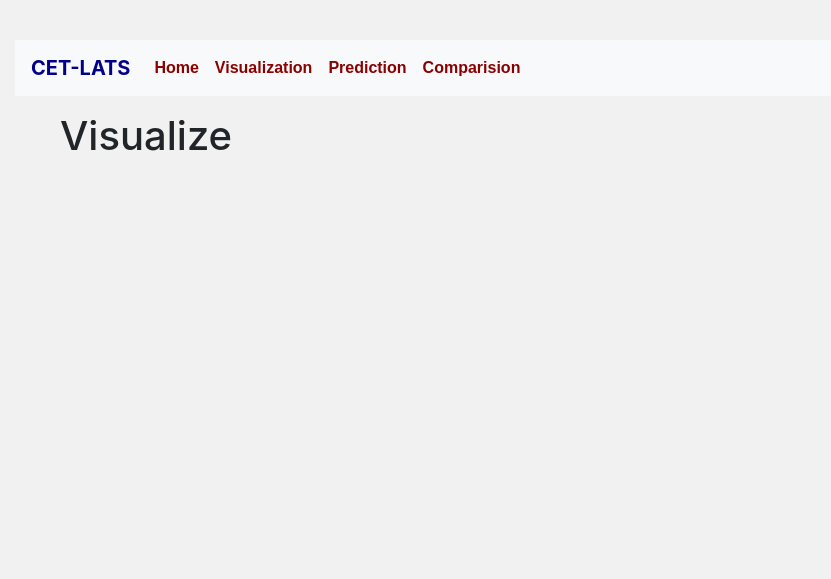
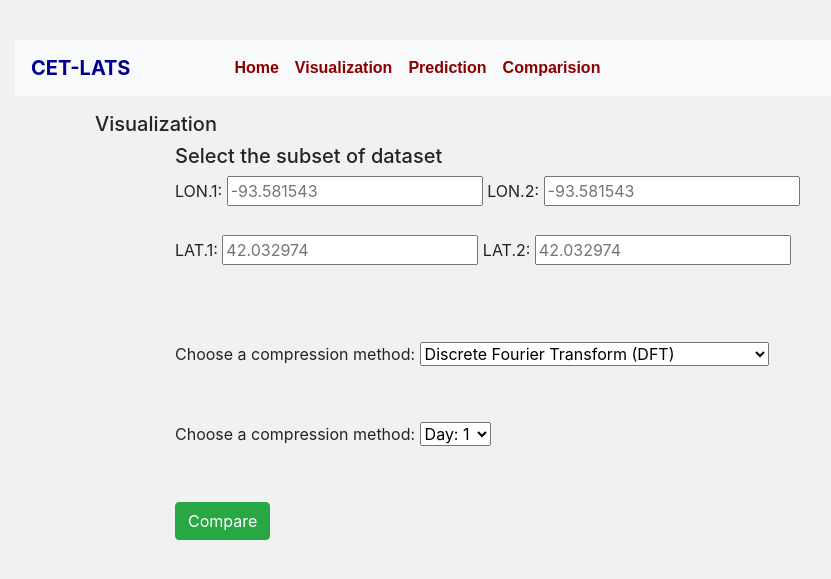
Before and after one commit to Prabingiri/CET-LATS, a Flask app: page /visualize in a window 1280 px wide. Shown: the top 579 px of the page, without its empty margins (25-856 px from the left). Run offline with Flask 2, Linux system fonts and the light colour scheme; some libraries are stand-ins or nearby versions.

Commit message:
Add files via upload

```diff
--- a/app/templates/public/visualization.html
+++ b/app/templates/public/visualization.html
@@ -1,12 +1,125 @@
 {% extends "public/templates/public_template.html" %}
 {% block title %}Home{% endblock %}
 
+
 {% block main %}
-<div class="container">
-  <div class="row">
-    <div class="col">
-      <h1>Visualize</h1>
+<style>
+    div{
+
+    /*margin-left: 30px !important;*/
+        /*border: 1px solid black;*/
+  /*margin-top: 100px;*/
+  /*margin-bottom: 100px;*/
+  /*margin-right: 150px;*/
+  margin-left: 80px;
+  /*background-color: lightblue;*/
+    }
+
+
+</style>
+<div>
+                <h5>Visualization</h5>
+               <form action='/visualize_results' method='POST' id='submitform'>
+                 <div class="select">
+                <!--<input type='text', placeholder='user id'  name='user_input'>-->
+                   <h5>Select the subset of dataset</h5>
+                <!--<select name="datas"  id="datas"></select>-->
+                   <!--<label for="dataset">Choose subset datset:</label>-->
+
+                    <label for="long1">LON.1:</label>
+                    <input type="text" id="long1" name="1ong1" placeholder="-93.581543">
+                    <label for="long2">LON.2:</label>
+                    <input type="text" id="long2" name="long2" placeholder="-93.581543"><br><br>
+                   <label for="lat1">LAT.1:</label>
+                   <input type="text" id="lat1" name="LAT.1" placeholder="42.032974">
+                    <label for="lat2">LAT.2:</label>
+                    <input type="text" id="lat2" name="lat2" placeholder="42.032974"><br><br>
+                   </div>
+                   <!--<input type="submit" value="Submit">-->
+
+                    <!--<select name="data" id="dataset" >-->
+                      <!--<option value="cluster1">dataset1</option>-->
+                      <!--<option value="cluster2">dataset2</option>-->
+                      <!--<option value="cluster3">dataset3</option>-->
+                      <!--<option value="cluster4">dataset4</option>-->
+                        <!--<option value="cluster5">dataset5</option>-->
+                      <!--<option value="6">dataset6</option>-->
+                      <!--<option value="7">dataset7</option>-->
+                      <!--<option value="8">dataset8</option>-->
+                        <!--<option value="9">dataset9</option>-->
+                      <!--<option value="10">dataset10</option>-->
+
+                    <!--</select>-->
+
+                <br><br>
+                <!--<h2>Other Options</h2>-->
+                 <div class="choose_cmmethd">
+
+                    <label for="cm_mthd">Choose a compression method:</label>
+                      <select id="cm_mthd" name="compression">
+                        <option value="DFT">Discrete Fourier Transform (DFT)</option>
+                        <option value="PAA">Piecewise Aggregate Approximation (PAA)</option>
+                        <option value="VW">Visvalingam-Whyatt Algorithm (VW)</option>
+                        <option value="OP">(Adapted) Optimal Algorithm (OP)</option>
+                        <option value="DP">(Adapted) Douglas-Peucker Algorithm (DP)</option>
+                      </select>
+                 </div>
+                 <br><br>
+
+                 <div class="chhose_instance">
+
+                    <label for="instance">Choose a compression method:</label>
+                      <select id="instance" name="s_instance">
+                        <option value="1">Day: 1</option>
+                        <option value="2">Day: 2</option>
+                        <option value="3">Day: 3</option>
+                        <option value="4">Day: 4</option>
+                        <option value="5">Day: 5</option>
+                      </select>
+                   </div>
+                 <br>
+                 <br>
+                      <div>
+                        <button type="submit" class="btn btn-success">Compare</button>
+                       </div>
+
+                <!--<h5>Minimum Play Time (minutes)</h5>-->
+                <!--<input type="text", placeholder='0'  name='min_time'>-->
+                <!--<br><br>-->
+                <!--<h5>Maximum Play Time (minutes)</h5>-->
+                <!--<input type="text", placeholder='500000'  name='max_time'>-->
+              </form>
     </div>
-  </div>
-</div>
+
 {% endblock %}
+
+{% block script %}
+
+
+<!--// var data = "app/static/dataset/dataset_name.json";-->
+
+<!--// var data = [{'1':'Name'}, {'2': 'Age'}, {'3': 'Gender'}];-->
+
+<!--// var data = JSON.parse(text);-->
+<!--// var $select = $('#datas');-->
+<!--// $.each(data, function(i, val){-->
+<!--//     $select.append($('<option />', { value: (i+1), text: val[i+1] }));-->
+<!--// });-->
+
+<!--var xmlhttp = new XMLHttpRequest();-->
+<!--xmlhttp.onreadystatechange = function() {-->
+  <!--if (this.readyState == 4 && this.status == 200) {-->
+    <!--var myObj = JSON.parse(this.responseText);-->
+    <!--document.getElementById("demo").innerHTML = myObj.name;-->
+  <!--}-->
+<!--};-->
+<!--xmlhttp.open("GET", "app/dataset_name.json", true);-->
+<!--xmlhttp.send();-->
+
+
+
+
+
+
+
+{% endblock %}
```
Also changed, not shown: app/templates/public/visualize_TINinstance.html (added, +38 -0 lines).
